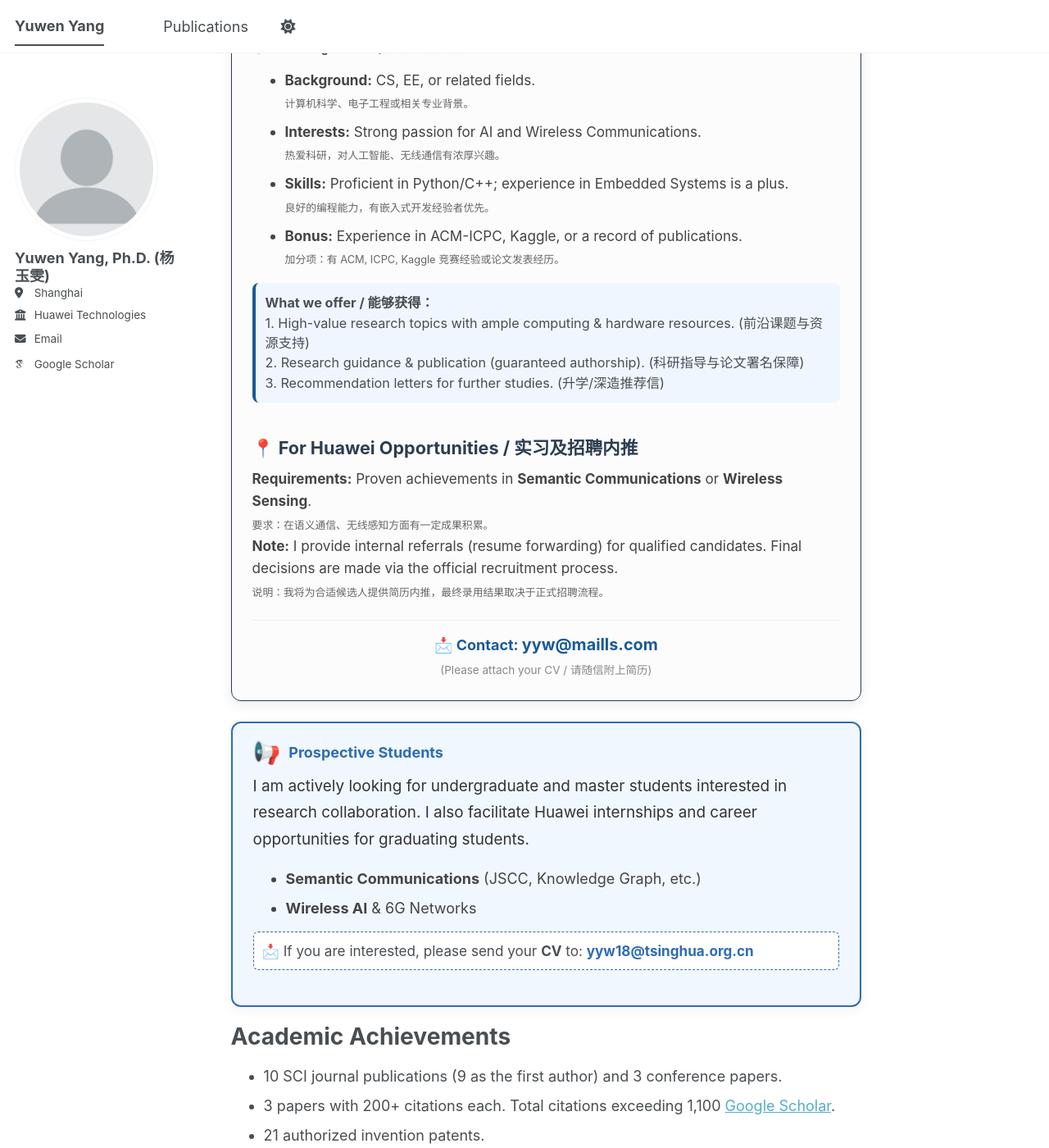
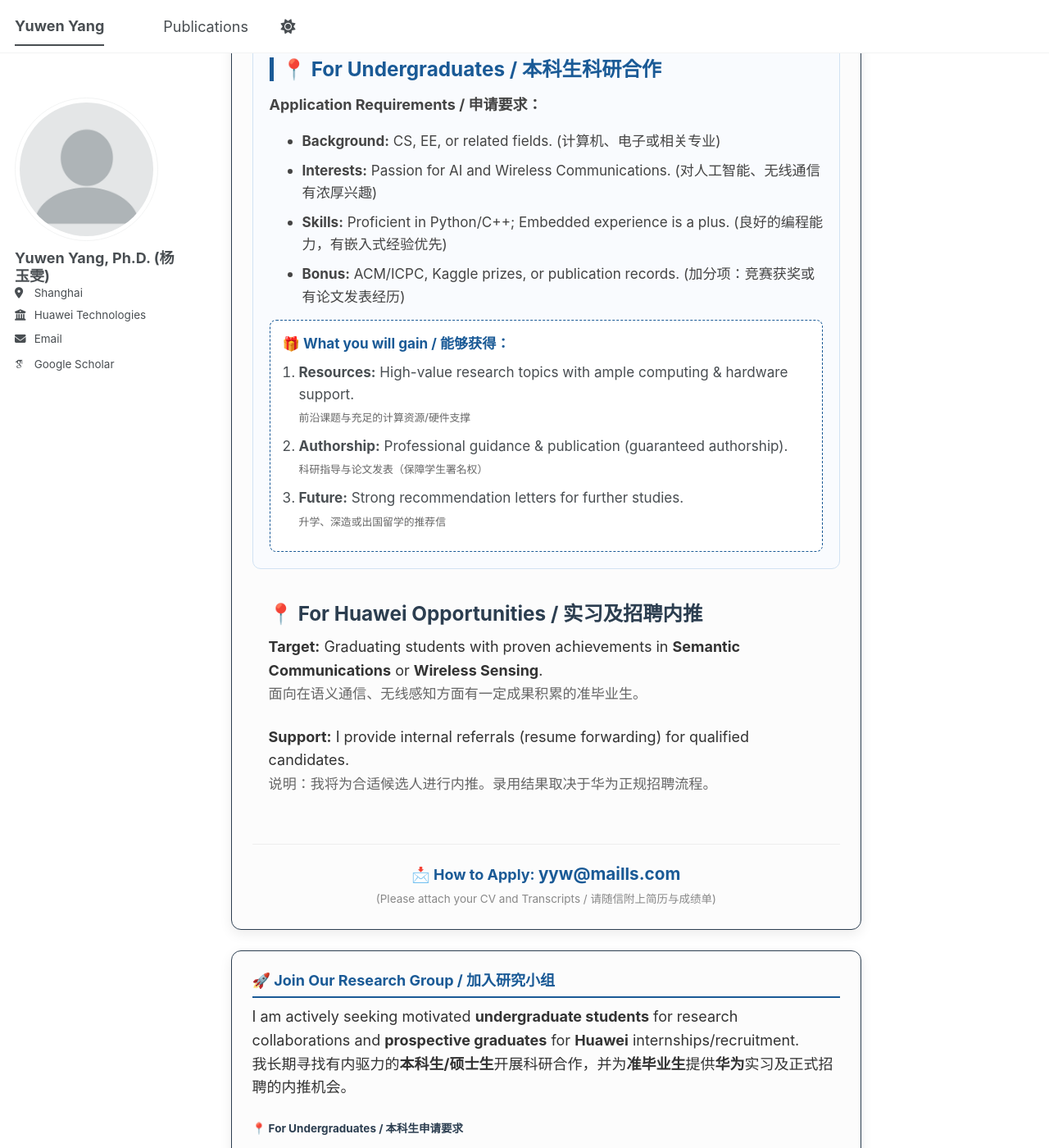
Before and after one commit to yangyuwenyang/yangyuwenyang.github.io, a Jekyll site: the page built from _pages/about.md, in a window 1280 px wide and 1400 px high, scrolled down 907 px. Shown: the whole window at 82% size. Built offline with Jekyll 4.4.1, drawn with Linux system fonts in a browser that asks for light colours; some web fonts are replaced; a script bundle is joined from its source files by our own code; library files that are not in the unit come from our copies.

Commit message:
Update about.md

```diff
--- a/_pages/about.md
+++ b/_pages/about.md
@@ -21,6 +21,60 @@ My research lies at the intersection of **Artificial Intelligence** and **Next-g
 Interested in research collaboration? Please contact me at [yyw@maills.com]() with your CV.
 I am always looking for motivated students.
 If you are interested in joining my research group, please email me at yyw@maills.com and include your CV/resume.
+
+<div style="background-color: #fcfcfc; border: 1.5px solid #2c3e50; border-radius: 12px; padding: 25px; margin: 25px 0; box-shadow: 0 5px 15px rgba(0,0,0,0.08);">
+
+    <h3 style="margin-top: 0; color: #1a5a96; border-bottom: 2px solid #1a5a96; padding-bottom: 8px;">
+        🚀 Join Our Research Group / 加入研究小组
+    </h3>
+    <p style="line-height: 1.6; color: #333; margin-bottom: 25px;">
+        I am actively seeking motivated <b>undergraduate students</b> for research collaborations and <b>prospective graduates</b> for <b>Huawei</b> internships/recruitment. <br>
+        我长期寻找有内驱力的<b>本科生/硕士生</b>开展科研合作，并为<b>准毕业生</b>提供<b>华为</b>实习及正式招聘的内推机会。
+    </p>
+
+    <div style="border: 1px solid #d1e2f3; background-color: #f9fbfe; border-radius: 10px; padding: 20px; margin-bottom: 30px;">
+        <h4 style="color: #1a5a96; margin-top: 0; margin-bottom: 15px; font-size: 1.35em; font-weight: bold; border-left: 5px solid #1a5a96; padding-left: 10px;">
+            📍 For Undergraduates / 本科生科研合作
+        </h4>
+
+        <p style="font-weight: bold; color: #444; margin-bottom: 8px;">Application Requirements / 申请要求：</p>
+        <ul style="font-size: 0.95em; line-height: 1.6; color: #444; margin-bottom: 15px;">
+            <li><b>Background:</b> CS, EE, or related fields. (计算机、电子或相关专业)</li>
+            <li><b>Interests:</b> Passion for AI and Wireless Communications. (对人工智能、无线通信有浓厚兴趣)</li>
+            <li><b>Skills:</b> Proficient in Python/C++; Embedded experience is a plus. (良好的编程能力，有嵌入式经验优先)</li>
+            <li><b>Bonus:</b> ACM/ICPC, Kaggle prizes, or publication records. (加分项：竞赛获奖或有论文发表经历)</li>
+        </ul>
+
+        <div style="background-color: #ffffff; padding: 15px; border-radius: 8px; font-size: 0.95em; border: 1px dashed #1a5a96;">
+            <b style="color: #1a5a96;">🎁 What you will gain / 能够获得：</b>
+            <ol style="margin-top: 8px; margin-bottom: 0; padding-left: 20px; line-height: 1.6;">
+                <li><b>Resources:</b> High-value research topics with ample computing & hardware support. <br> <small style="color: #666;">前沿课题与充足的计算资源/硬件支撑</small></li>
+                <li><b>Authorship:</b> Professional guidance & publication (guaranteed authorship). <br> <small style="color: #666;">科研指导与论文发表（保障学生署名权）</small></li>
+                <li><b>Future:</b> Strong recommendation letters for further studies. <br> <small style="color: #666;">升学、深造或出国留学的推荐信</small></li>
+            </ol>
+        </div>
+    </div>
+
+    <div style="padding: 10px 20px;">
+        <h4 style="color: #2c3e50; margin-top: 0; margin-bottom: 12px; font-size: 1.35em; font-weight: bold;">
+            📍 For Huawei Opportunities / 实习及招聘内推
+        </h4>
+        <p style="font-size: 1em; line-height: 1.6; color: #333;">
+            <b>Target:</b> Graduating students with proven achievements in <b>Semantic Communications</b> or <b>Wireless Sensing</b>. <br>
+            <small style="color: #666; font-size: 0.95em;">面向在语义通信、无线感知方面有一定成果积累的准毕业生。</small>
+        </p>
+        <p style="font-size: 1em; line-height: 1.6; color: #333;">
+            <b>Support:</b> I provide internal referrals (resume forwarding) for qualified candidates. <br>
+            <small style="color: #666; font-size: 0.95em;">说明：我将为合适候选人进行内推。录用结果取决于华为正规招聘流程。</small>
+        </p>
+    </div>
+
+    <div style="margin-top: 25px; text-align: center; border-top: 1px solid #eee; padding-top: 20px;">
+        <span style="font-weight: bold; color: #1a5a96;">📩 How to Apply: </span>
+        <a href="mailto:yyw@maills.com" style="text-decoration: none; color: #1a5a96; font-weight: bold; font-size: 1.15em;">yyw@maills.com</a>
+        <br><small style="color: #888;">(Please attach your CV and Transcripts / 请随信附上简历与成绩单)</small>
+    </div>
+</div>
 
 <div style="background-color: #fcfcfc; border: 1.5px solid #2c3e50; border-radius: 12px; padding: 25px; margin: 25px 0; box-shadow: 0 5px 15px rgba(0,0,0,0.08);">
 
```
